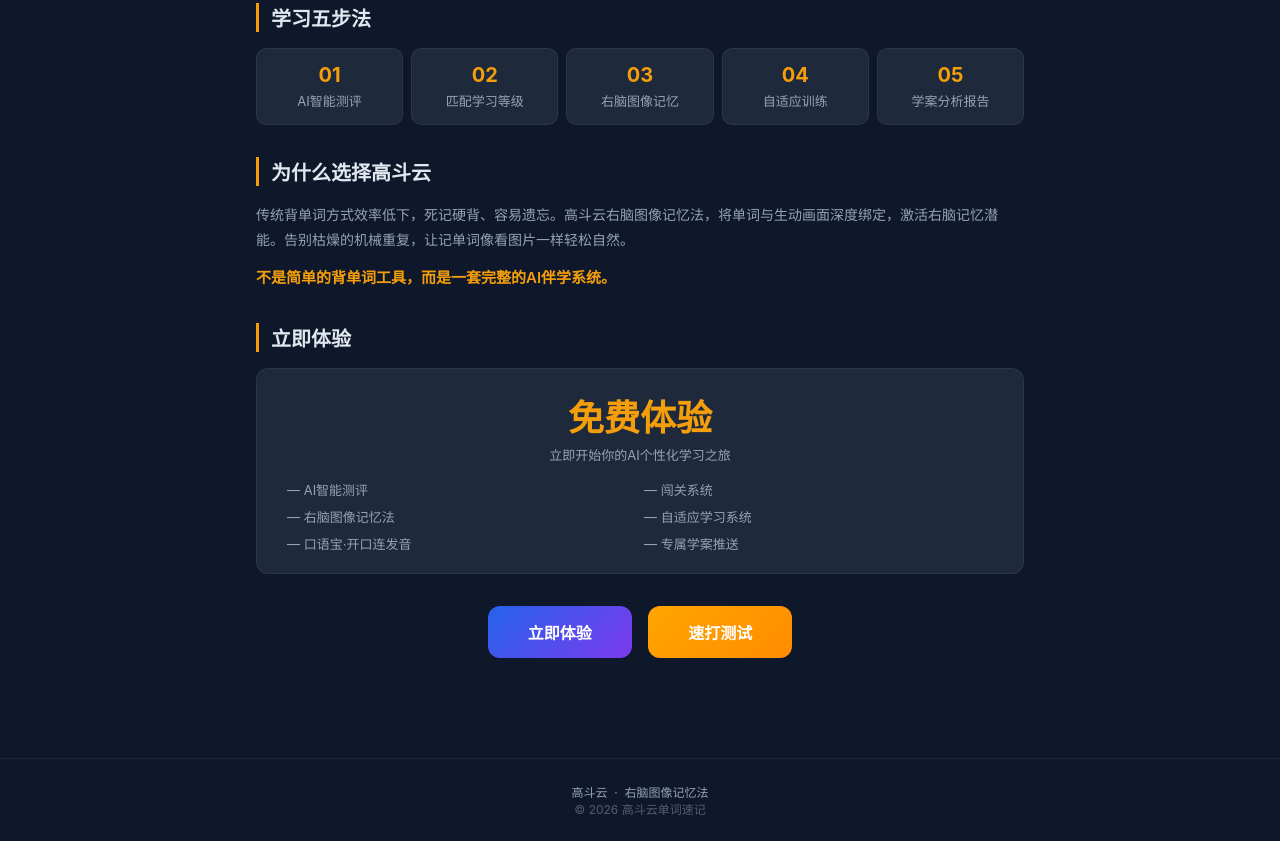
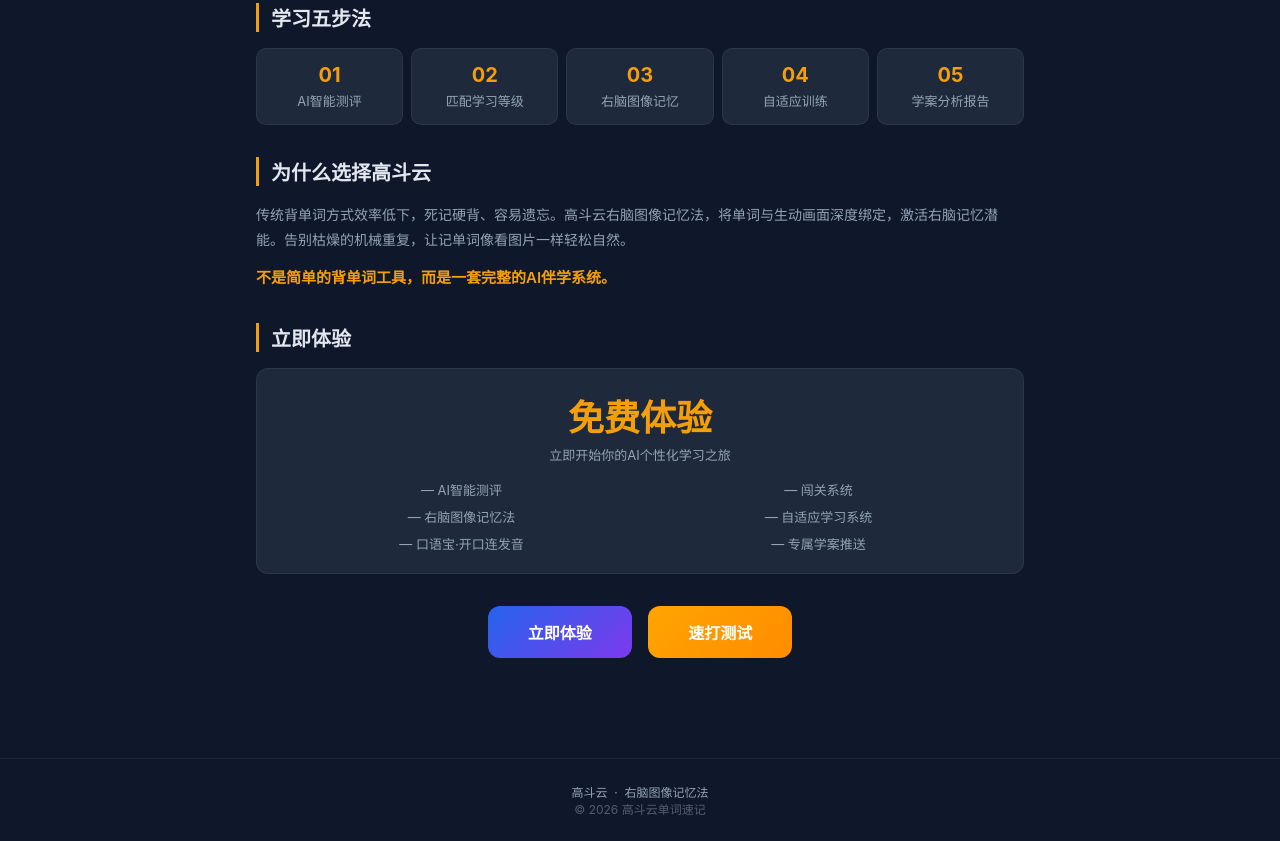
Before and after one commit to 2106482841-ops/gaodouyun, a plain HTML site: page gaodouyun.html in a window 1280 px wide. Shown: the part 644-1485 px from the top of the page. Drawn offline with Linux system fonts and the light colour scheme.

Commit message:
免费体验列表改为居中对齐

```diff
--- a/gaodouyun.html
+++ b/gaodouyun.html
@@ -171,7 +171,7 @@
     <div style="background:var(--card);border-radius:12px;padding:20px;text-align:center;border:1px solid rgba(255,255,255,.06)">
       <div style="font-size:36px;font-weight:900;color:var(--accent);margin-bottom:4px">免费体验</div>
       <div style="color:var(--muted);font-size:13px;margin-bottom:16px">立即开始你的AI个性化学习之旅</div>
-      <div style="display:grid;grid-template-columns:1fr 1fr;gap:8px;text-align:left;font-size:13px;color:var(--muted);padding:0 10px;grid-template-rows:auto auto">
+      <div style="display:grid;grid-template-columns:1fr 1fr;gap:8px;text-align:center;font-size:13px;color:var(--muted);padding:0 10px;grid-template-rows:auto auto;justify-items:center">
         <div>— AI智能测评</div>
         <div>— 闯关系统</div>
         <div>— 右脑图像记忆法</div>
```
Also changed, not shown: index.html (+1 -1 lines).
